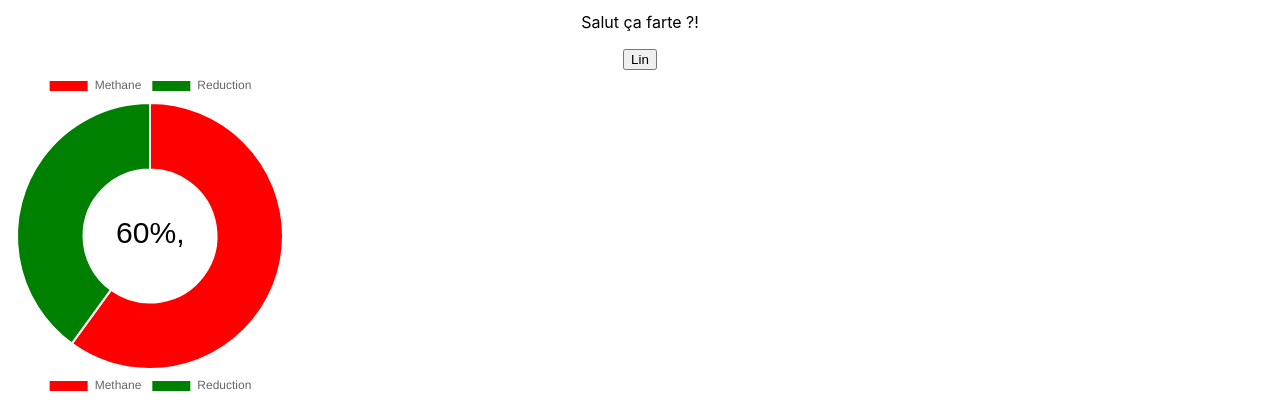
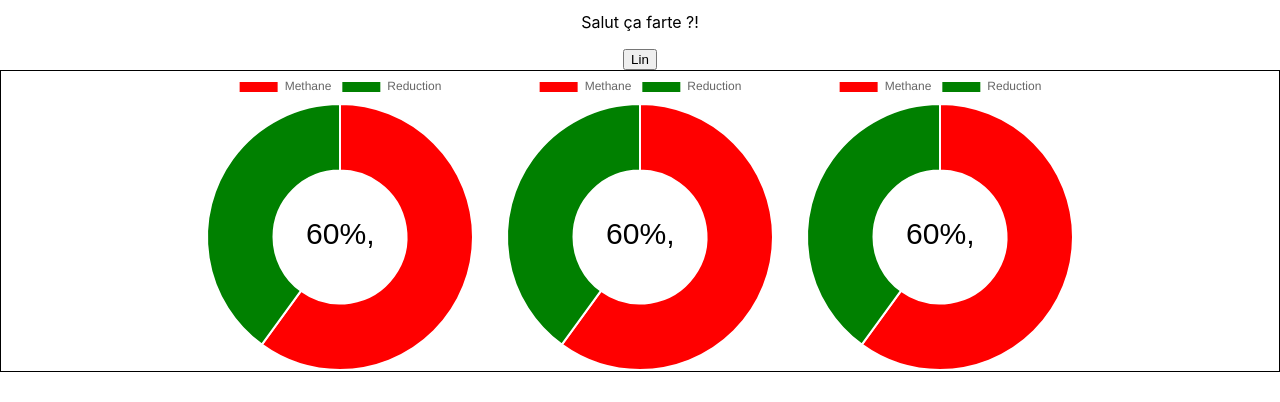
Before and after one commit to ChloeSrgt/EcowFart, a React (Create React App) app: page / in a window 1280 px wide. Shown: the part 388-790 px from the top of the page. Built offline with nearby package versions, Linux system fonts and the light colour scheme; the HTML template or start-up script is replaced by a standard one.

Commit message:
css graph

```diff
--- a/src/App.css
+++ b/src/App.css
@@ -16,3 +16,9 @@
   font-size: calc(10px + 2vmin);
   color: white;
 }
+
+.graph-box {
+  border: 1px black solid;
+  justify-content: center;
+  display: flex;
+}
--- a/src/App.js
+++ b/src/App.js
@@ -15,12 +15,18 @@ function App() {
         <img alt="logo" src={'src/assets/Logo-rond.png'} />
         <p>Salut ça farte ?!</p>
         <button type='button' onClick={() => setCereales(Ble)}> Lin </button>
-
       </div>
-      <div style={{width: 300}}>
-    <Donuts Database={cereales}/>
+    <div className="graph-box">
+      <div className="graph" style={{width: 300}}>
     <Donuts Database={cereales}/>
       </div>
+    <div className="graph" style={{width: 300}}>
+    <Donuts Database={cereales}/>
+    </div>
+    <div className="graph" style={{width: 300}}>
+    <Donuts Database={cereales}/>
+    </div>
+    </div>
     </div>
   );
 }
```
